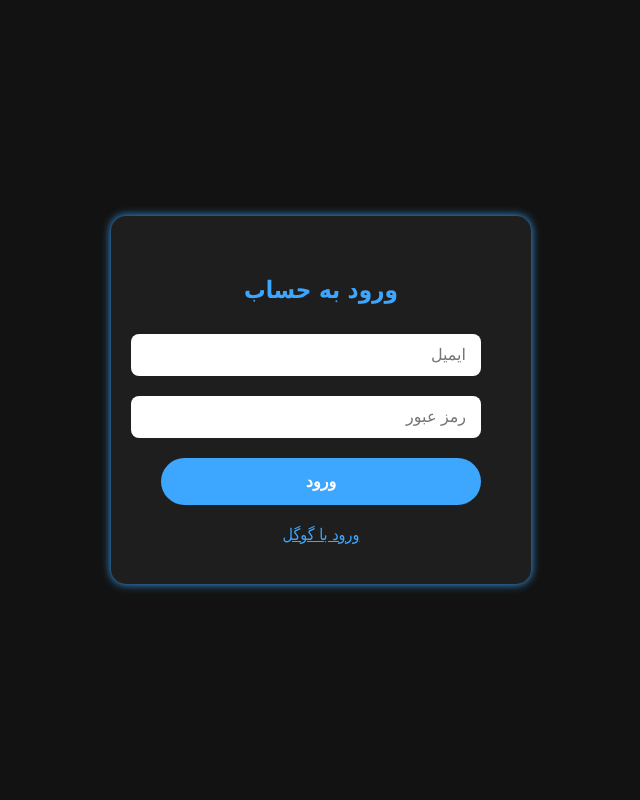
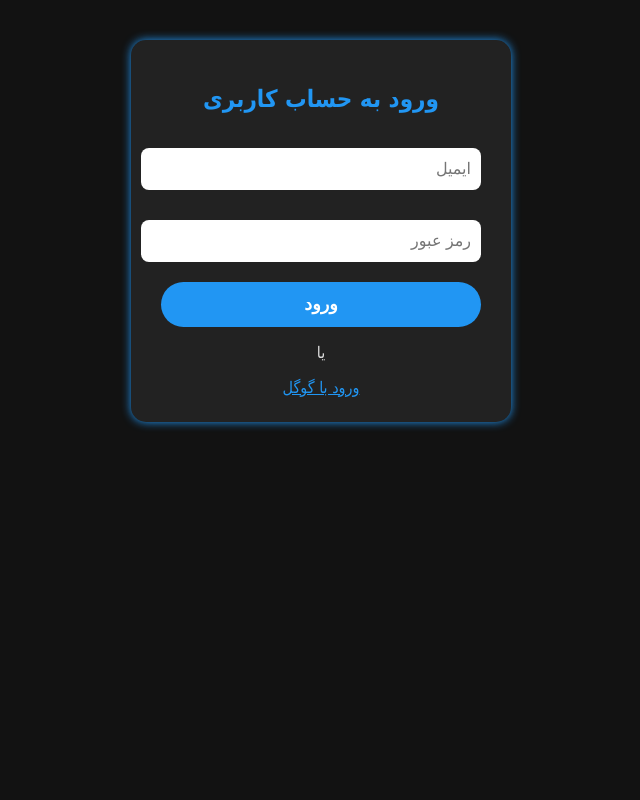
Before and after one commit to ahmadsamimrahmani427/voxir-app, a Flask app: page /login in a window 1280 px wide. Shown: the whole page, without its empty margins (319-959 px from the left). Run offline with Flask 3, Linux system fonts and the light colour scheme.

Commit message:
Update login.html

```diff
--- a/templates/login.html
+++ b/templates/login.html
@@ -2,69 +2,69 @@
 <html lang="fa" dir="rtl">
 <head>
     <meta charset="UTF-8" />
-    <title>ورود به حساب</title>
+    <title>ورود</title>
     <style>
         body {
             background-color: #121212;
-            color: #eee;
+            color: #e0e0e0;
             font-family: Tahoma, sans-serif;
-            margin: 0; padding: 0;
-            display: flex; justify-content: center; align-items: center;
-            height: 100vh;
-        }
-        .login-container {
-            background: #1e1e1e;
-            padding: 40px 50px;
-            border-radius: 15px;
-            box-shadow: 0 0 10px #3da6ff;
-            width: 320px;
+            margin: 0;
+            padding: 40px;
+            direction: rtl;
             text-align: center;
         }
+        form {
+            background-color: #222;
+            display: inline-block;
+            padding: 25px 30px;
+            border-radius: 15px;
+            box-shadow: 0 0 10px #2196f3;
+            max-width: 320px;
+            width: 100%;
+        }
         h2 {
-            margin-bottom: 30px;
-            color: #3da6ff;
+            margin-bottom: 25px;
+            color: #2196f3;
         }
         input[type="email"], input[type="password"] {
             width: 100%;
-            padding: 12px 15px;
-            margin-bottom: 20px;
+            padding: 12px 10px;
+            margin: 10px 0 20px 0;
             border: none;
             border-radius: 8px;
             font-size: 1em;
         }
         button {
-            background-color: #3da6ff;
+            background-color: #2196f3;
             color: white;
             border: none;
-            padding: 14px 0;
+            padding: 12px;
             width: 100%;
-            font-size: 1em;
+            border-radius: 40px;
             font-weight: bold;
-            border-radius: 40px;
+            font-size: 1.1em;
             cursor: pointer;
             transition: background-color 0.3s ease;
         }
         button:hover {
-            background-color: #61b4ff;
+            background-color: #1976d2;
         }
         .google-login {
-            margin-top: 20px;
-            color: #3da6ff;
+            margin-top: 15px;
+            color: #2196f3;
+            cursor: pointer;
             text-decoration: underline;
-            cursor: pointer;
-            display: block;
         }
     </style>
 </head>
 <body>
-    <div class="login-container">
-        <h2>ورود به حساب</h2>
-        <form method="POST">
-            <input type="email" name="email" placeholder="ایمیل" required />
-            <input type="password" name="password" placeholder="رمز عبور" required />
-            <button type="submit">ورود</button>
-        </form>
-        <a href="{{ url_for('google.login') }}" class="google-login">ورود با گوگل</a>
-    </div>
+    <form method="POST">
+        <h2>ورود به حساب کاربری</h2>
+        <input type="email" name="email" placeholder="ایمیل" required />
+        <input type="password" name="password" placeholder="رمز عبور" required />
+        <button type="submit">ورود</button>
+        <p>یا</p>
+        <a class="google-login" href="{{ url_for('google.login') }}">ورود با گوگل</a>
+    </form>
 </body>
 </html>
```
